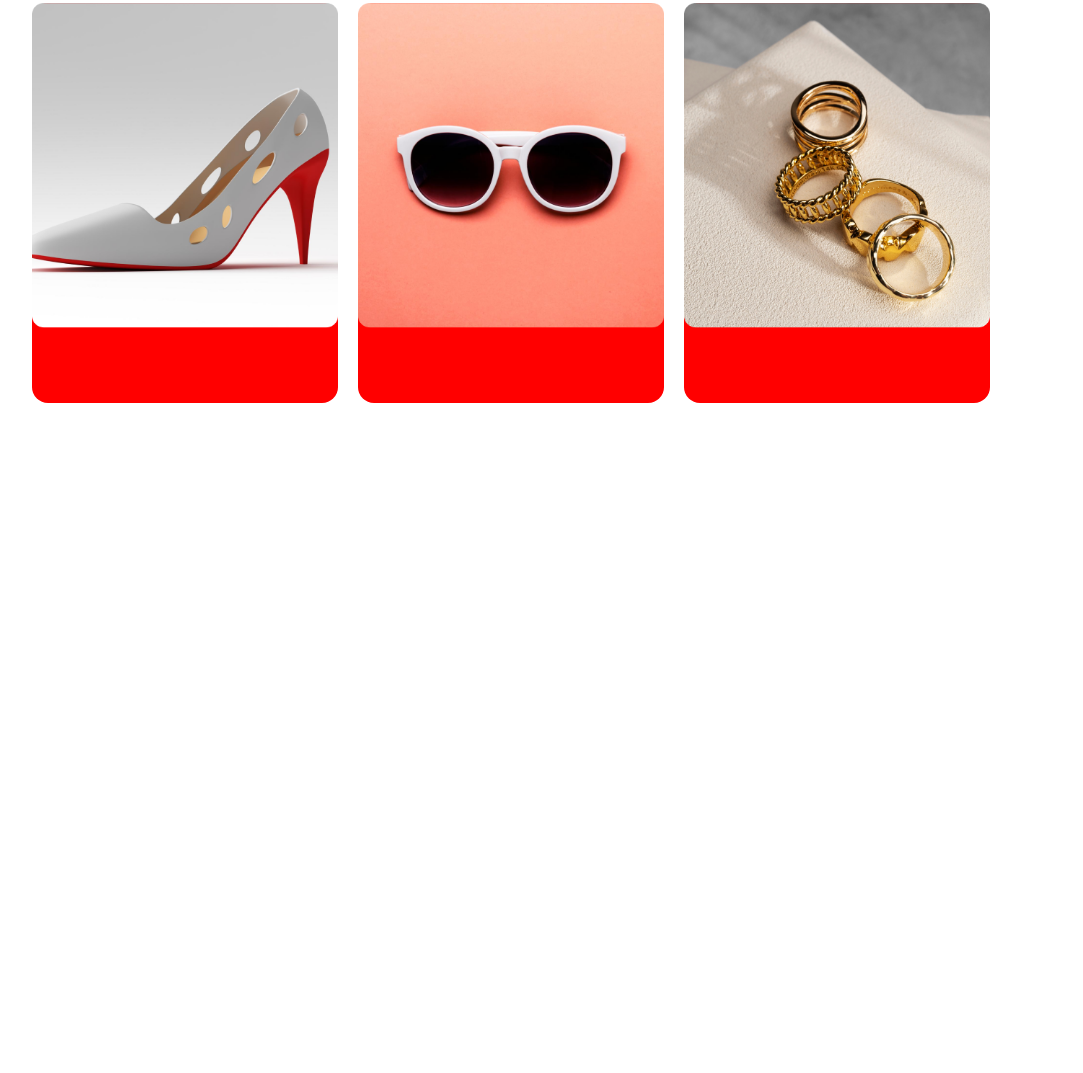
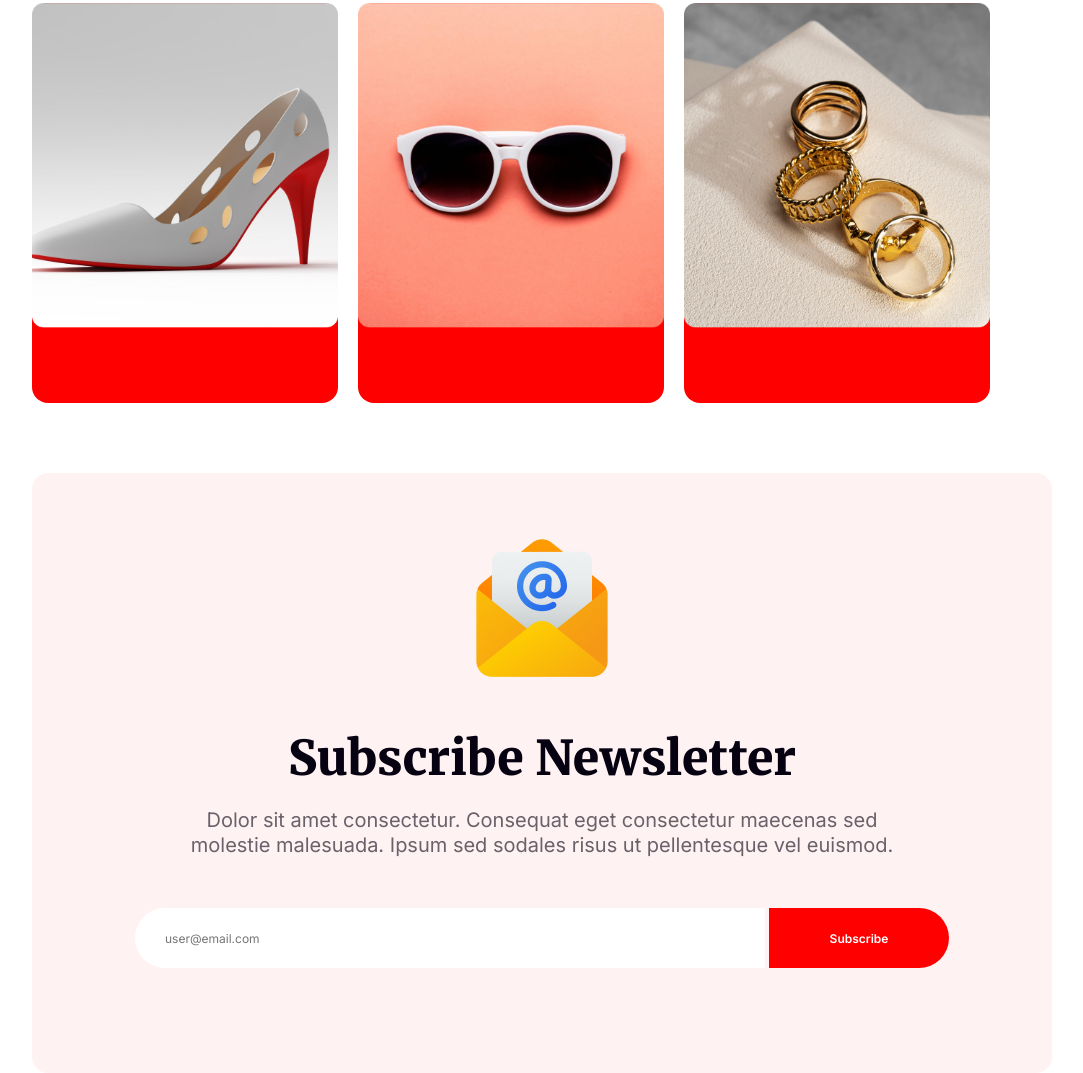
Before and after one commit to razzbabu4/assignment-one, a plain HTML site: page index.html in a window 1280 px wide. Shown: the part 3401-4474 px from the top of the page, without its empty margins (98-1181 px from the left). Before the commit the page ends 3824 px from the top, so only its background shows below. Drawn offline with Linux system fonts and the light colour scheme.

Commit message:
compleate newsletter  section

```diff
--- a/index.html
+++ b/index.html
@@ -88,6 +88,19 @@
             </div>
 
         </section>
+        <section id="newsletter">
+            <div class="container background-three">
+                <div class="newsletter-content">
+                    <img src="/images/Group 61.png" alt="">
+                    <h1>Subscribe Newsletter</h1>
+                    <p>Dolor sit amet consectetur. Consequat eget consectetur maecenas sed molestie malesuada. Ipsum sed sodales risus ut pellentesque vel euismod. </p>
+                </div>
+                <form>
+                    <input type="email" name="email" placeholder="user@email.com">
+                    <button>Subscribe</button>
+                </form>
+            </div>
+        </section>
     </main>
 </body>
 </html>
--- a/style/style.css
+++ b/style/style.css
@@ -167,9 +167,9 @@ margin: 16px 0 40px;
     align-items: center;
 }
 /* Portfolio design */
-/* #portfolio{
-   margin-top: 50px;
-} */
+#portfolio{
+   margin-bottom: 50px;
+}
 .portfolio-content h6{
 color: #F00;
 font-family: Inter;
@@ -209,3 +209,61 @@ padding: 15px 0 40px;
 .portfolio-img .img-decoration img{
     width: 100%;
 }
+
+/* Newsletter */
+.background-three{
+    border-radius: 16px;
+    background: rgba(255, 0, 0, 0.05);
+}
+.newsletter-content{
+    text-align: center;
+    padding-top: 60px;
+}
+.newsletter-content h1{
+    color: #070211;
+    /* text-align: center; */
+    font-family: Merriweather;
+    font-size: 48px;
+    font-weight: 900;
+    text-transform: capitalize;
+    margin-top: 40px;
+}
+.newsletter-content p{
+    color: rgba(7, 2, 17, 0.60);
+    padding: 0 150px;
+    text-align: center;
+    font-family: Inter;
+    font-size: 20px;
+    font-weight: 400;
+    line-height: 25px;
+    margin-top: 20px;
+}
+form{
+    text-align: center;
+}
+form input{
+width: 600px;
+height: 60px;
+border: none;
+margin: 50px 0 80px;
+padding-left: 30px;
+border-radius: 50px 0 0 50px;
+background: #FFF;
+color: rgba(7, 2, 17, 0.30);
+font-family: Inter;
+font-size: 12px;
+font-weight: 400;
+}
+form button{
+width: 180px;
+height: 60px;
+border: none;
+border-radius: 0px 50px 50px 0px;
+background: #F00;
+color: #FFF;
+text-align: center;
+font-family: Inter;
+font-size: 12px;
+font-weight: 600;
+text-transform: capitalize;
+}
```
